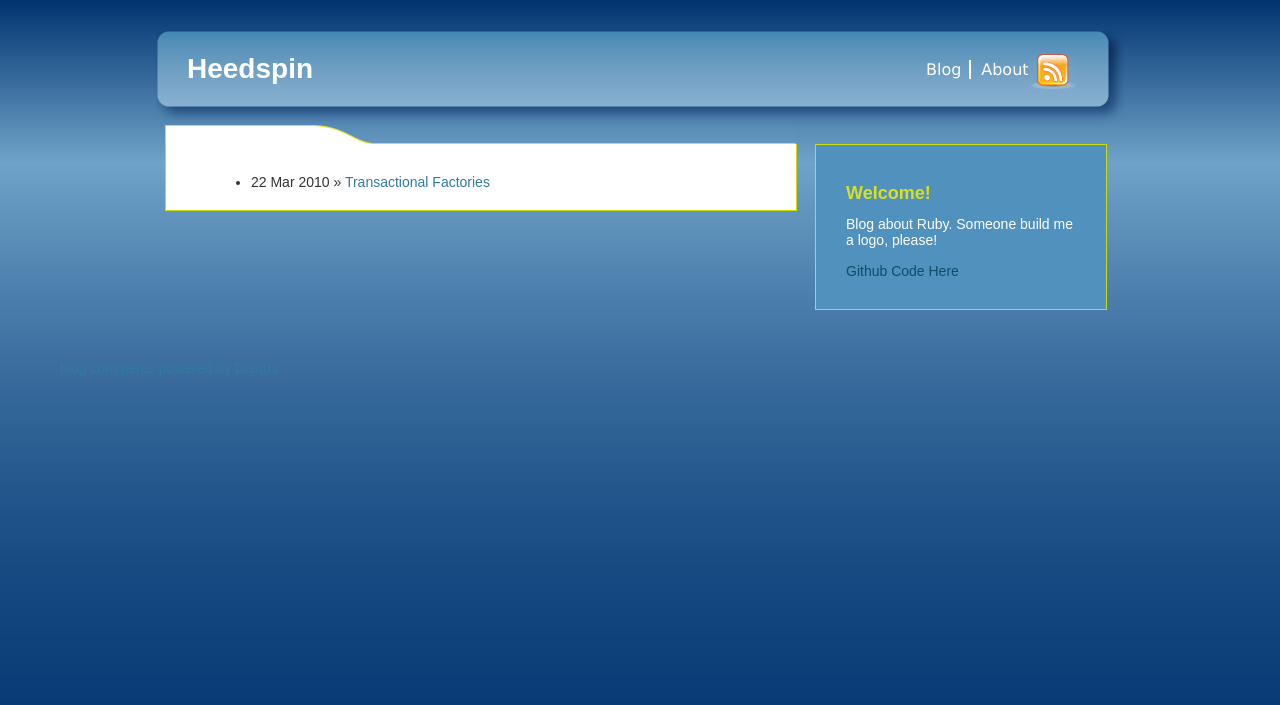
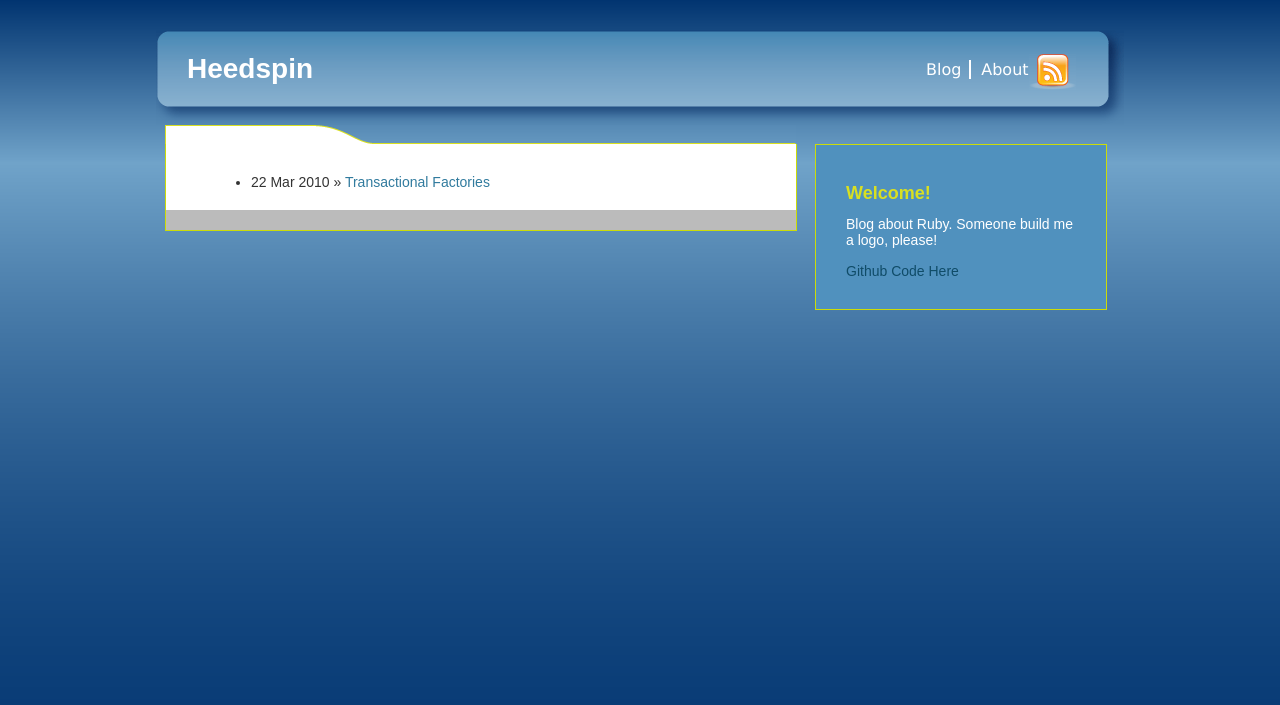
Before and after one commit to heedspin/heedspin.github.com, a Jekyll site: the page built from archives.html, in a window 1280 px wide. Shown: the top 705 px of the page. Built offline with Jekyll 4.4.1, drawn with Linux system fonts in a browser that asks for light colours; comment, search, counter and statistics services are not loaded.

Commit message:
Style the comments nicerer.

```diff
--- a/_layouts/default.html
+++ b/_layouts/default.html
@@ -48,6 +48,7 @@
     <!-- content -->
     <div class="content">
       {{ content }}
+			<div id="disqus_thread"></div>
     </div>
     <!-- content end -->
 
@@ -114,7 +115,6 @@
   </div>
   <!-- FOOTER end -->
 
-	<div id="disqus_thread"></div>
 	<script type="text/javascript">
 	    /* * * CONFIGURATION VARIABLES: EDIT BEFORE PASTING INTO YOUR WEBPAGE * * */
 	    var disqus_shortname = 'heedspin'; // required: replace example with your forum shortname
@@ -130,8 +130,6 @@
 	        (document.getElementsByTagName('head')[0] || document.getElementsByTagName('body')[0]).appendChild(dsq);
 	    })();
 	</script>
-	<noscript>Please enable JavaScript to view the <a href="http://disqus.com/?ref_noscript">comments powered by Disqus.</a></noscript>
-	<a href="http://disqus.com" class="dsq-brlink">blog comments powered by <span class="logo-disqus">Disqus</span></a>
 	<script type="text/javascript">
 	  var _gaq = _gaq || [];
 	  _gaq.push(['_setAccount', 'UA-20323026-1']);
--- a/_layouts/post.html
+++ b/_layouts/post.html
@@ -42,5 +42,3 @@ layout: default
         (document.getElementsByTagName('head')[0] || document.getElementsByTagName('body')[0]).appendChild(dsq);
     })();
 </script>
-<noscript>Please enable JavaScript to view the <a href="http://disqus.com/?ref_noscript">comments powered by Disqus.</a></noscript>
-<a href="http://disqus.com" class="dsq-brlink">blog comments powered by <span class="logo-disqus">Disqus</span></a>
--- a/css/screen.css
+++ b/css/screen.css
@@ -607,6 +607,10 @@ table.data tr.even {
 /* UTILITIES
 -------------------------------------------------------------------- */
 
+#disqus_thread {
+	background-color: #bbbbbb;
+}
+
 #disqus_thread, .dsq-brlink {
   padding: 10px 33px 10px 60px;
 }
--- a/index.html
+++ b/index.html
@@ -14,8 +14,4 @@ title: Heedspin
 
 {{ post.content }}
 
-<hr />
-<br />
-<p><a href="{{ post.url }}#disqus_thread">Comments</a></p>
-
 {% endfor %}
```
